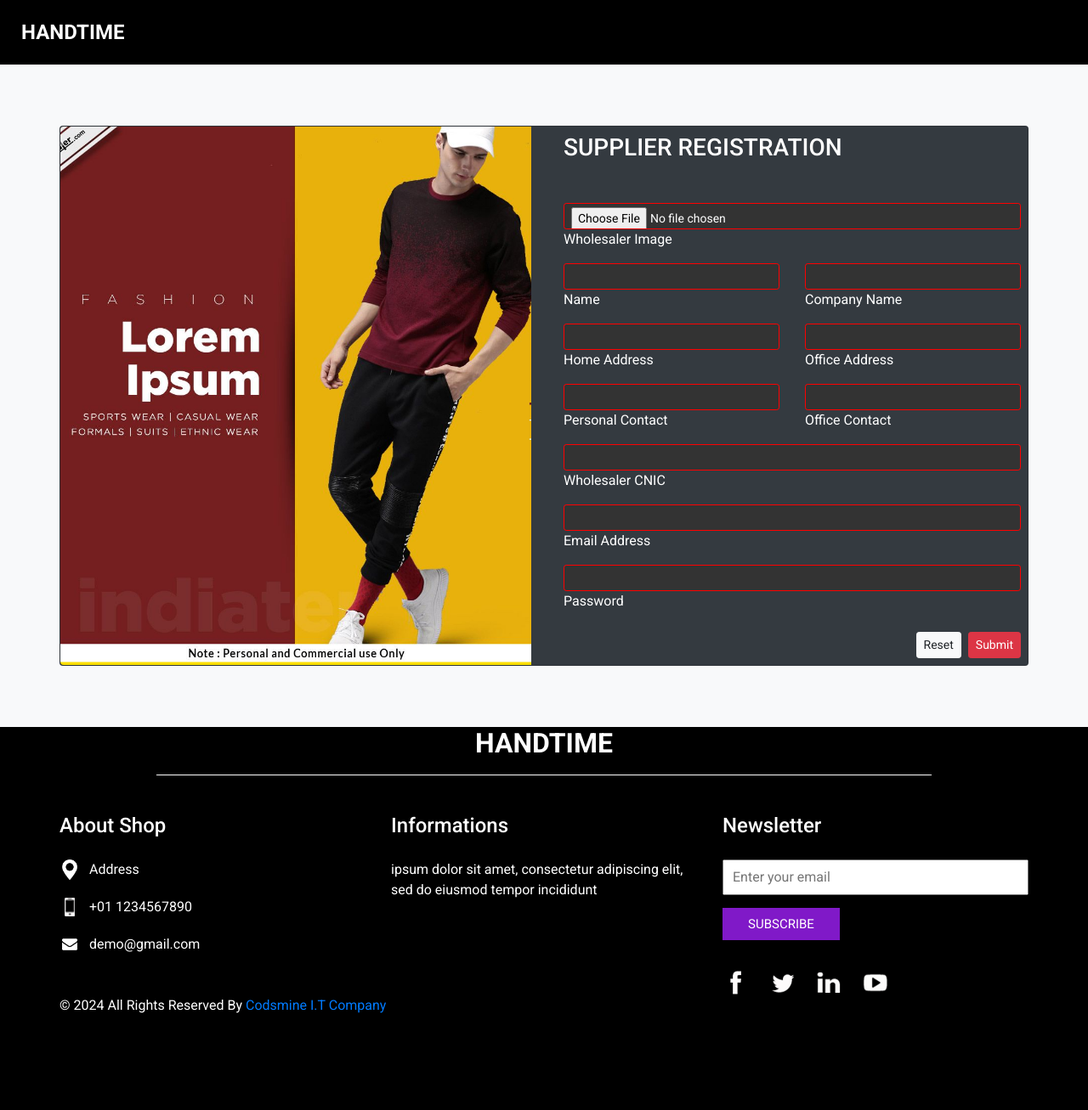
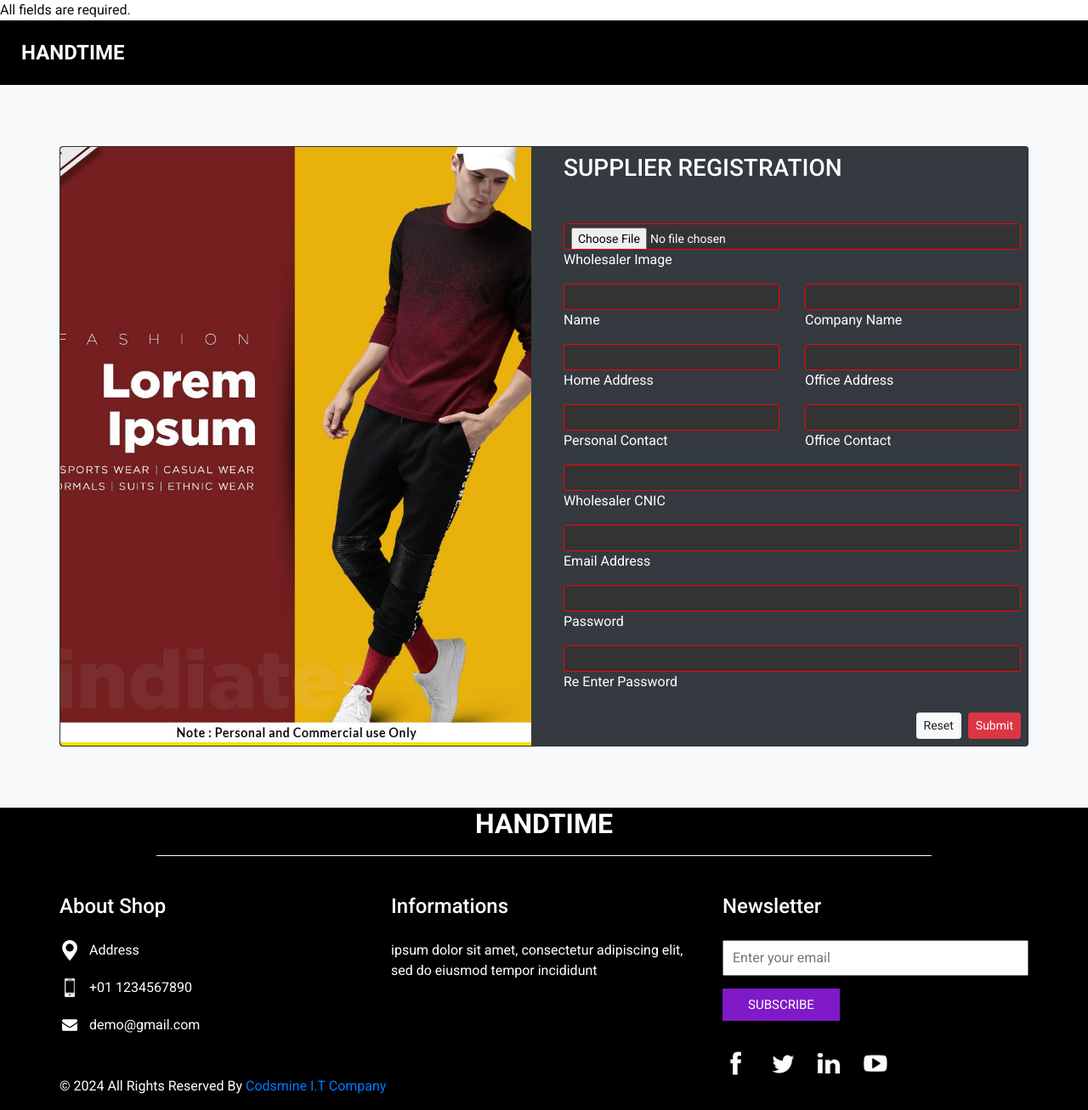
Before and after one commit to abdulahJavaid/wire, a PHP site: page /signup.php in a window 1280 px wide. Shown: the whole page at 85% size. Before the commit the page ends 1193 px from the top, so only its background shows below. Run offline with PHP 8.4, Linux system fonts and the light colour scheme; some libraries are stand-ins or nearby versions.

Commit message:
insertimage

```diff
--- /dev/null
+++ b/conn.php
@@ -0,0 +1,12 @@
+
+<?php
+$host="localhost";
+$user="root";
+$password='';
+$database="_wire_project_";
+$conn= mysqli_connect($host,$user,$password,$database);
+if (!$conn){
+    die("connection failed: ". mysqli_error());
+
+}
+?>
--- a/signup.php
+++ b/signup.php
@@ -35,6 +35,82 @@
 </head>
 
 <body>
+<?php
+include ("conn.php");
+
+  // Check if all fields are set
+  if (isset($_FILES["ws_image"]) && isset($_POST["ws_name"]) && isset($_POST["ws_company_name"]) && isset($_POST["ws_home_address"])  && isset($_POST["ws_personal_contact"])  && isset($_POST["ws_office_contact"])  && isset($_POST["ws_cnic"])  && isset($_POST["ws_email"])  && isset($_POST["ws_password"])) {
+      // Get form data
+
+      $ws_name = $_POST["ws_name"];
+      $ws_company_name = $_POST["ws_company_name"];
+      $ws_home_address = $_POST["ws_home_address"];
+      $ws_office_address = $_POST["ws_office_address"];
+      $ws_personal_contact = $_POST["ws_personal_contact"];
+      $ws_office_contact = $_POST["ws_office_contact"];
+      $ws_cnic = $_POST["ws_cnic"];
+      $ws_email = $_POST["ws_email"];
+      $ws_password = $_POST["ws_password"];
+
+      // File upload handling
+      $target_dir = "./uploads"; // Directory where the file will be saved
+      $target_file = $target_dir . basename($_FILES["ws_image"]["name"]); // Path of the uploaded file
+      $ws_image = basename($_FILES["ws_image"]["name"]);
+      $uploadOk = 1; // Flag to check if file is uploaded successfully
+      $imageFileType = strtolower(pathinfo($target_file, PATHINFO_EXTENSION)); // File extension
+
+      // Check if image file is an actual image or a fake image
+      $check = getimagesize($_FILES["ws_image"]["tmp_name"]);
+      if ($check !== false) {
+          // Allow certain file formats
+          if ($imageFileType != "jpg" && $imageFileType != "png" && $imageFileType != "jpeg" && $imageFileType != "gif") {
+              header("Location: ./signup.php?m=Sorry, there was an error uploading your file.");
+              $uploadOk = 0;
+          }
+      } else {
+          header("Location: ./signup.php?m=Sorry, there was an error uploading your file.");
+          $uploadOk = 0;
+      }
+
+      // Check if the file already exists
+      // if (file_exists($target_file)) {
+      //     redirect("../school-profile.php?m=Sorry, the file already exists.");
+      //     $uploadOk = 0;
+      // }
+
+      // Check if $uploadOk is set to 0 by an error
+      if ($uploadOk == 0) {
+          // redirect("../school-profile.php?m=Sorry, your file was not uploaded.");
+      } else {
+          // if everything is ok, try to upload file
+          if (move_uploaded_file($_FILES["ws_image"]["tmp_name"], $target_file)) {
+              // Image uploaded successfully, now insert form data into the database
+
+              // Insert form data and image path into the database
+              $query = "INSERT INTO wholesaler (ws_image, ws_name, ws_company_name, ws_home_address, ws_office_address, ws_personal_contact, ws_office_contact, 	ws_cnic, ws_email, ws_password)
+              VALUES ('$ws_image', '$ws_name', '$ws_company_name', '$ws_home_address', '$ws_office_address', '$ws_personal_contact', '$ws_office_contact', '$ws_cnic', '$ws_email', '$ws_password')";
+              $result = mysqli_query($conn, $query);
+              if ($result) {
+                  echo "Data has been successfully inserted.";
+                  // redirect("../school-profile.php?m=Data has been successfully inserted.");
+              } else {
+                  header("Location: ./signup.php?m=Error: " . mysqli_error($conn));
+                  echo "Error: " . mysqli_error($conn);
+              }
+          } else {
+              header("Location: ./signup.php?m=Sorry, there was an error uploading your file.");
+          }
+      }
+  } else {
+      echo "All fields are required.";
+  }
+
+?>
+
+
+
+
+
 
   <div class="hero_area">
     <!-- header section strats -->
@@ -72,10 +148,10 @@
                 <h3 class="mb-5 text-uppercase">Supplier Registration</h3>
 
                 <!-- Form starts here -->
-                <form action="" method="POST">
+                <form action="" method="POST" enctype="multipart/form-data">
 
                 <div data-mdb-input-init class="form-outline mb-2">
-                    <input type="file" id="form3Example90" name="ws_image" class="form-control form-control-sm"  required />
+                    <input type="file" id="form3Example90" name="ws_image" class="form-control form-control-sm"/>
                     <label class="form-label" for="form3Example90">Wholesaler Image</label>
                   </div>
 
@@ -88,7 +164,7 @@
                     </div>
                     <div class="col-md-6 mb-2">
                       <div data-mdb-input-init class="form-outline">
-                        <input type="text" id="form3Example1n" name="ws_company_name" class="form-control form-control-sm" required />
+                        <input type="text" id="form3Example1n" name="ws_company_name" class="form-control form-control-sm" />
                         <label class="form-label" for="form3Example1n">Company Name</label>
                       </div>
                     </div>
@@ -112,7 +188,7 @@
                   <div class="row">
                     <div class="col-md-6 mb-2">
                       <div data-mdb-input-init class="form-outline">
-                        <input type="text" id="form3Example1m1" name="ws_personal_contact" class="form-control form-control-sm" required />
+                        <input type="text" id="form3Example1m1" name="ws_personal_contact" class="form-control form-control-sm"/>
                         <label class="form-label" for="form3Example1m1">Personal Contact</label>
                       </div>
                     </div>
@@ -123,9 +199,6 @@
                       </div>
                     </div>
                   </div>
-
-
-
 
                   <div data-mdb-input-init class="form-outline mb-2">
                     <input type="text" id="form3Example9" name="ws_cnic" class="form-control form-control-sm" required />
@@ -138,9 +211,15 @@
                   </div>
 
                   <div data-mdb-input-init class="form-outline mb-2">
-                    <input type="email" id="form3Example97" name="ws_password" class="form-control form-control-sm" required />
+                    <input type="text" id="form3Example97" name="ws_password" class="form-control form-control-sm" required />
                     <label class="form-label" for="form3Example97">Password</label>
                   </div>
+
+                  <div data-mdb-input-init class="form-outline mb-2">
+                    <input type="text" id="form3Example97" name="ws_repassword" class="form-control form-control-sm" required />
+                    <label class="form-label" for="form3Example97">Re Enter Password</label>
+                  </div>
+
 
               <div class="d-flex justify-content-end pt-2">
     <button type="reset" data-mdb-button-init data-mdb-ripple-init class="btn btn-light btn-sm" style="margin-right: 8px;">Reset</button>
```
Also changed, not shown: uploadsbanner.jpeg (added).
